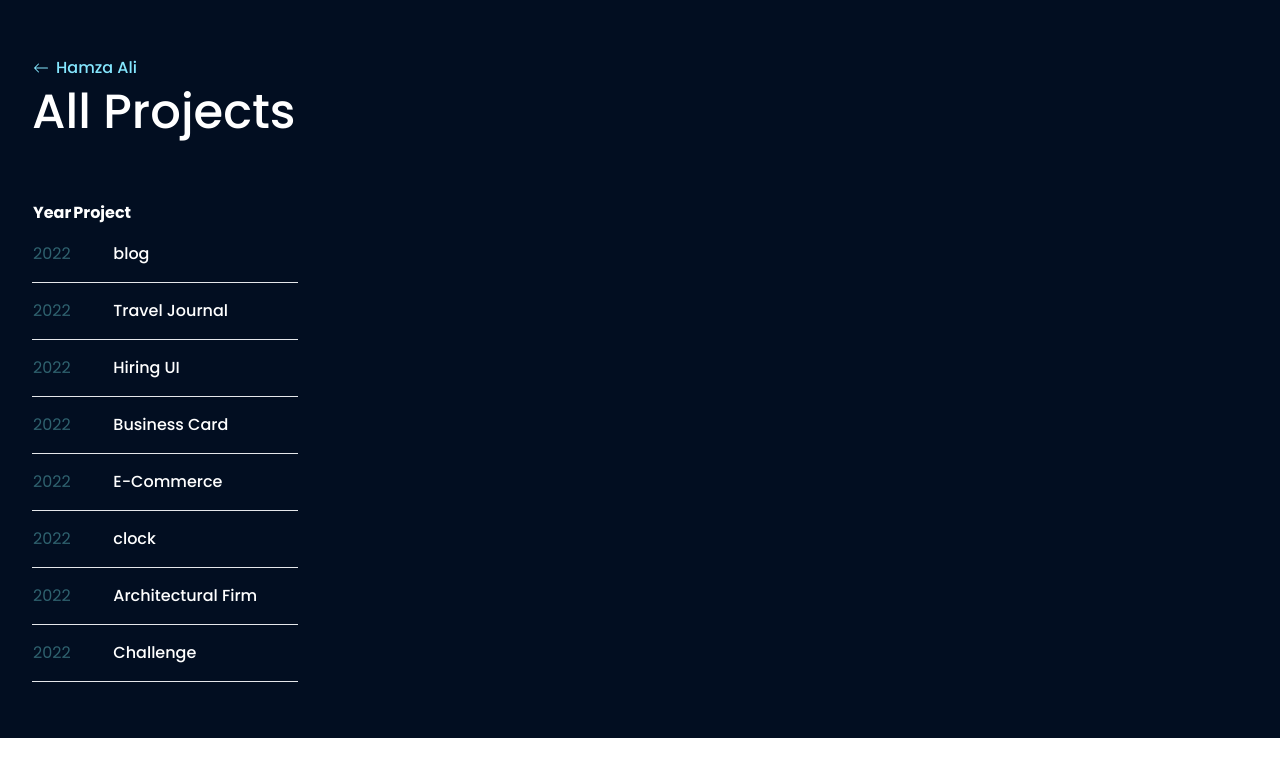
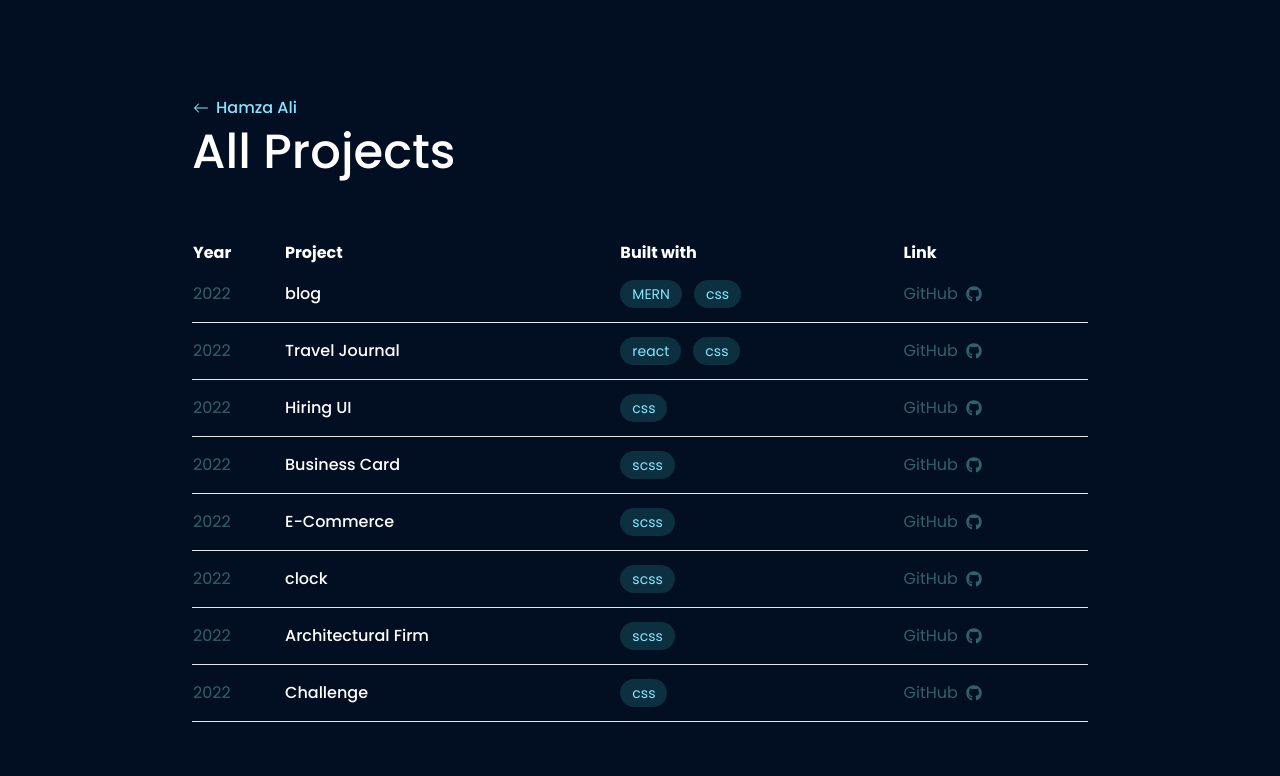
Before and after one commit to hamza2001-max/my-portfolio, a Next.js app: page /archive in a window 1280 px wide. Shown: the top 776 px of the page. Built offline with nearby package versions, Linux system fonts and the light colour scheme.

Commit message:
finished archive

```diff
--- a/src/app/archive/page.tsx
+++ b/src/app/archive/page.tsx
@@ -4,12 +4,15 @@ import { archiveData } from "../data/archiveData"
 import { ThemeContext } from '../ContextProvider';
 import { BsArrowLeft } from "react-icons/bs"
 import Link from 'next/link';
+import { FaGithub } from 'react-icons/fa';
 
 export default function Archive() {
   const { theme } = useContext(ThemeContext);
 
   return (
-    <div className={`${theme} text-primary bg-secondary px-8 py-14 space-y-16`}>
+    <div className={`${theme} text-primary bg-secondary flex justify-center`}>
+
+    <div className={`px-8 py-14 md:px-14 md:py-20 lg:px-20 lg:py-24 space-y-16`}>
       <div className='flex flex-col space-y-2'>
         <Link href={'/'} className='w-fit relative flex items-center text-highlighter group'>
           <BsArrowLeft className="absolute right-[5.5rem] group-hover:right-[6rem] transition-all duration-200 delay-75" />
@@ -17,11 +20,17 @@ export default function Archive() {
         </Link>
         <span className='text-5xl font-medium'>All Projects</span>
       </div>
-      <table>
+      <table className='w-[80vw] sm:w-[70vw]'>
         <thead>
           <tr>
-            <th>Year</th>
-            <th className='text-start'>Project</th>
+            <th className='text-start'>Year</th>
+            <th className='text-start pl-10 sm:pl-0'>Project</th>
+            <th>
+              <div className='hidden lg:block text-start'>
+                Built with
+              </div>
+            </th>
+            <th className='hidden sm:block text-start'>Link</th>
           </tr>
         </thead>
         <tbody>
@@ -30,7 +39,20 @@ export default function Archive() {
               return (
                 <tr key={index} className='border-b-[0.1px]'>
                   <td className='text-faded py-4'>{row.year}</td>
-                  <td><a href={row.link} target='_blank' className='font-medium py-4 px-10 text-sta]'>{row.title}</a></td>
+                  <td className='sm:hidden font-medium py-4 pl-10 cursor-pointer hover:text-highlighter transition-colors duration-200 delay-75'><a href={row.link} target='_blank'>{row.title}</a></td>
+                  <td className='w-fit hidden sm:block font-medium py-4 pl-0'>{row.title}</td>
+                  <td >
+                    <div className='hidden lg:block space-x-3'>
+                      {row.builtWith.map((tech, tIndex) => {
+                        return <span key={tIndex} className={`${theme === "dark" && "text-highlighter"} bg-fill px-3 py-1 rounded-full text-sm`}>{tech}</span>
+                      })}
+                    </div>
+                  </td>
+                  <td>
+                    <a href={row.link} target='_blank' className='hidden sm:flex sm:items-center sm:space-x-2 cursor-pointer hover:text-highlighter transition-colors duration-200 delay-75 text-faded '>
+                      <span>GitHub</span> <FaGithub />
+                    </a>
+                  </td>
                 </tr>
               );
             })
@@ -38,5 +60,6 @@ export default function Archive() {
         </tbody>
       </table>
     </div>
+          </div>
   )
 }
--- a/src/app/data/archiveData.ts
+++ b/src/app/data/archiveData.ts
@@ -2,13 +2,13 @@ export const archiveData = [
   {
     year: "2022",
     title: "blog",
-    builtWith: ["MERN"],
+    builtWith: ["MERN", "css"],
     link: "https://github.com/hamza2001-max/blog-mern",
   },
   {
     year: "2022",
     title: "Travel Journal",
-    builtWith: ["react"],
+    builtWith: ["react", "css"],
     link: "https://github.com/hamza2001-max/travel-journal-react",
   },
   {
```
